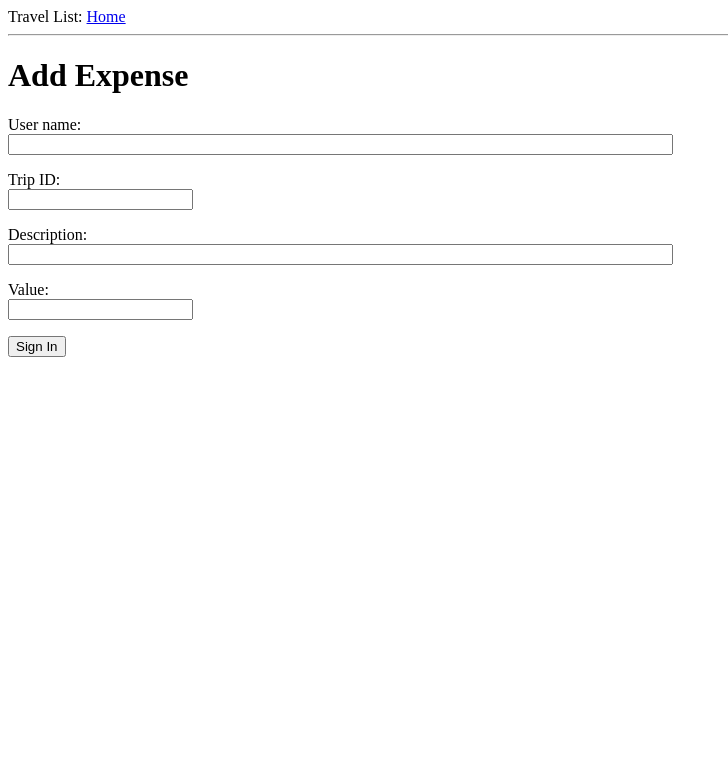
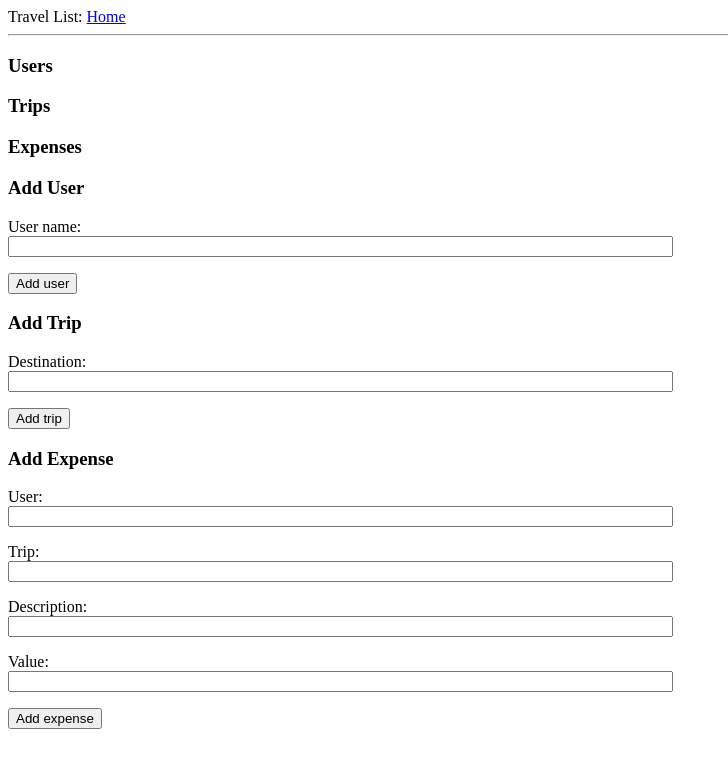
Before and after one commit to phildeutsch/dieliste, a Flask app: page /index in a window 1280 px wide. Shown: the top 768 px of the page, without its empty margins (0-728 px from the left). Run offline with Flask 2, Linux system fonts and the light colour scheme; data that the repository does not hold is empty.

Commit message:
Add all forms for testing

```diff
--- a/app/forms.py
+++ b/app/forms.py
@@ -2,8 +2,14 @@
 from wtforms import TextField, IntegerField, DecimalField
 from wtforms.validators import DataRequired
 
+class userForm(Form):
+    user_name = TextField('user_name', validators=[DataRequired()])
+
+class tripForm(Form):
+    destination = TextField('destination', validators=[DataRequired()])
+
 class expenseForm(Form):
     user_name = TextField('user_name', validators=[DataRequired()])
-    trip_id = IntegerField('trip_id', validators=[DataRequired()])
+    trip_id = TextField('trip_id', validators=[DataRequired()])
     description = TextField('description', validators=[DataRequired()])
-    value = DecimalField('value', validators=[DataRequired()])
+    value = TextField('value', validators=[DataRequired()])
--- a/app/templates/index.html
+++ b/app/templates/index.html
@@ -1,32 +1,70 @@
 {% extends "base.html" %}
 {% block content %}
+
+    <h3> Users </h3>
+    {% for user in users %}
+    <div><p>
+      {{ user.id }}: {{ user.username }}
+    </p></div>
+    {% endfor %}
+
+    <h3> Trips </h3>
+    {% for trip in trips %}
+    <div><p>
+      {{ trip.id }}: {{ trip.destination }}
+    </p></div>
+    {% endfor %}
+
+    <h3> Expenses </h3>
     {% for expense in expenses %}
-    <div><p>{{ expense.user.username }} paid
+    <div><p>
+      {{ expense.id }}:
+      {{ expense.user.username }} paid
       {{ expense.value }} for
       {{ expense.description }} on the trip to
       {{ expense.trip.destination }}</p></div>
     {% endfor %}
 
-    <h1>Add Expense</h1>
-      <form action="" method="post" name="add_expense">
-          {{ form.hidden_tag() }}
+    <h3>Add User</h3>
+      <form action="" method="post" name="add_user">
+          {{ user_form.hidden_tag() }}
           <p>
               User name:<br>
-              {{ form.user_name(size=80) }}<br>
+              {{ user_form.user_name(size=80) }}<br>
+          </p>
+          <p><input type="submit" value="Add user"></p>
+      </form>
+
+      <h3>Add Trip</h3>
+        <form action="" method="post" name="add_trip">
+            {{ trip_form.hidden_tag() }}
+            <p>
+                Destination:<br>
+                {{ trip_form.destination(size=80) }}<br>
+            </p>
+            <p><input type="submit" value="Add trip"></p>
+        </form>
+
+        <h3>Add Expense</h3>
+          <form action="" method="post" name="add_trip">
+              {{ expense_form.hidden_tag() }}
+              <p>
+                  User:<br>
+                  {{ expense_form.user_name(size=80) }}<br>
               </p>
               <p>
-              Trip ID:<br>
-              {{ form.trip_id(size=80) }}<br>
+                  Trip:<br>
+                  {{ expense_form.trip_id(size=80) }}<br>
               </p>
               <p>
                   Description:<br>
-              {{ form.description(size=80) }}<br>
+                  {{ expense_form.description(size=80) }}<br>
               </p>
               <p>
                   Value:<br>
-              {{ form.value(size=80) }}<br>
+                  {{ expense_form.value(size=80) }}<br>
               </p>
-          <p><input type="submit" value="Sign In"></p>
+              <p><input type="submit" value="Add expense"></p>
           </form>
 
 {% endblock %}
--- a/app/views.py
+++ b/app/views.py
@@ -1,15 +1,21 @@
 from flask import render_template, flash, redirect
 from app import app
-from .forms import expenseForm
+from .forms import userForm, tripForm, expenseForm
 from .models import User, Trip, Expense
 
 # index view function suppressed for brevity
 
 @app.route('/index', methods=['GET', 'POST'])
 def index():
-    form = expenseForm()
+    user_form = userForm()
+    trip_form = tripForm()
+    expense_form = expenseForm()
 
     return render_template("index.html",
                            title='Home',
+                           users=User.query.all(),
+                           trips=Trip.query.all(),
                            expenses=Expense.query.all(),
-                           form=form)
+                           user_form=user_form,
+                           trip_form=trip_form,
+                           expense_form=expense_form)
```
Lines whose indentation alone changed are shown as unchanged.
